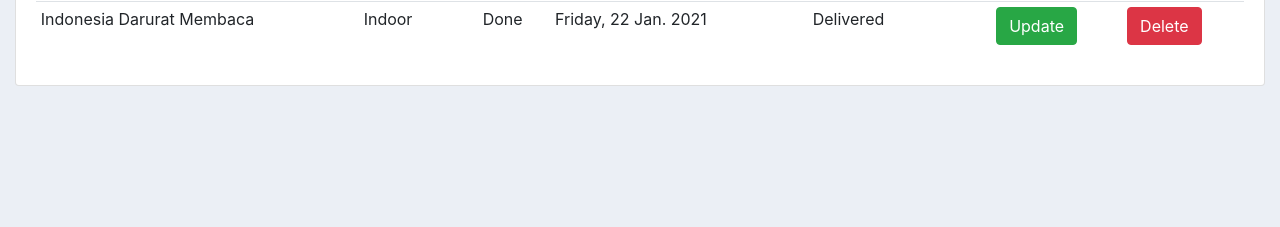
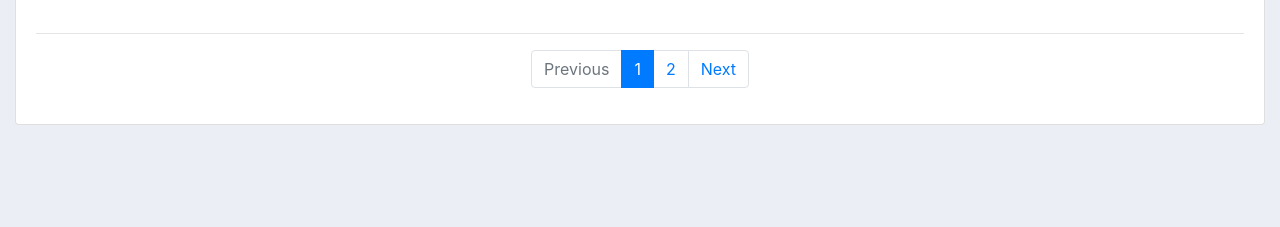
Before and after one commit to hasyimprolinkk/web-django, a Django app: page /custumer/1 in a window 1280 px wide. Shown: the part 573-800 px from the top of the page. Run offline with Django 3.2, Linux system fonts and the light colour scheme; data comes from the database, SQL or seed files in the repository; both versions use the stored data as it was after the commit; some libraries are stand-ins or nearby versions.

Commit message:
add pagination on custumer

```diff
--- a/Asyari/templates/data/custumer.html
+++ b/Asyari/templates/data/custumer.html
@@ -78,7 +78,7 @@
                         <th>Update</th>
                         <th>Remove</th>
                     </tr>
-                    {% for tampil_order_custumer in data_order_custumer %}
+                    {% for tampil_order_custumer in halaman_order_custumer.object_list %}
                     <tr>
                         <td>{{ tampil_order_custumer.product }}</td>
                         <td>{{ tampil_order_custumer.product.category }}</td>
@@ -92,6 +92,29 @@
                     </tr>
                     {% endfor %}
                 </table>
+                <hr />
+                <nav>
+                    <ul class="pagination justify-content-center">
+                        <li class="page-item {% if not previous %} disabled {% endif %}">
+                            <a class="page-link" href="{{ previous }}">Previous</a>
+                        </li>
+                        {% for n in halaman_order_custumer.paginator.page_range %}
+                        {% if halaman_order_custumer.number == n %}
+                        <li class="page-item active" aria>
+                            <span class="page-link">
+                                {{ n }}
+                                <span class="sr-only">(current)</span>
+                            </span>
+                        </li>
+                        {% elif n > halaman_order_custumer.number|add:-3 and n < halaman_order_custumer.number|add:3 %}
+                        <li class="page-item"><a class="page-link" href="?halaman={{ n }}">{{ n }}</a></li>
+                        {% endif %}
+                        {% endfor %}
+                        <li class="page-item {% if not next %} disabled {% endif %}">
+                            <a class="page-link" href="{{ next }}">Next</a>
+                        </li>
+                    </ul>
+                </nav>
             </div>
         </div>
     </div>
--- a/Asyari/views.py
+++ b/Asyari/views.py
@@ -1,6 +1,9 @@
 from django.shortcuts import render, redirect
 from django.http import HttpResponse
 # Create your views here.
+from django.core.paginator import Paginator
+
+
 from .models import *
 from .forms import OrderForm, ProductForm
 from .filters import OrderFilter
@@ -78,12 +81,28 @@
     filter_order   = OrderFilter(request.GET, queryset=order_custumer)
     order_custumer = filter_order.qs
 
+    halaman_tampil = Paginator(order_custumer, 2)
+    halaman_url    = request.GET.get('halaman',1)
+    halaman_order  = halaman_tampil.get_page(halaman_url)
+
+    if halaman_order.has_previous():
+        url_previous = f'?halaman={halaman_order.previous_page_number()}'
+    else:
+        url_previous = ''
+    if halaman_order.has_next():
+        url_next = f'?halaman={halaman_order.next_page_number()}'
+    else:
+        url_next = ''
+
     context = {
         'judul': 'Halaman Konsumen',
         'custumer': detailcustumer,
-        'data_order_custumer':order_custumer,
+        # 'data_order_custumer':order_custumer,
+        'halaman_order_custumer':halaman_order,
         'data_total_custumer': total_custumer,
         'filter_data_order': filter_order,
+        'previous' : url_previous,
+        'next' : url_next,
     }
     return render(request, 'data/custumer.html', context)
 
```
Also changed, not shown: db.sqlite3.
